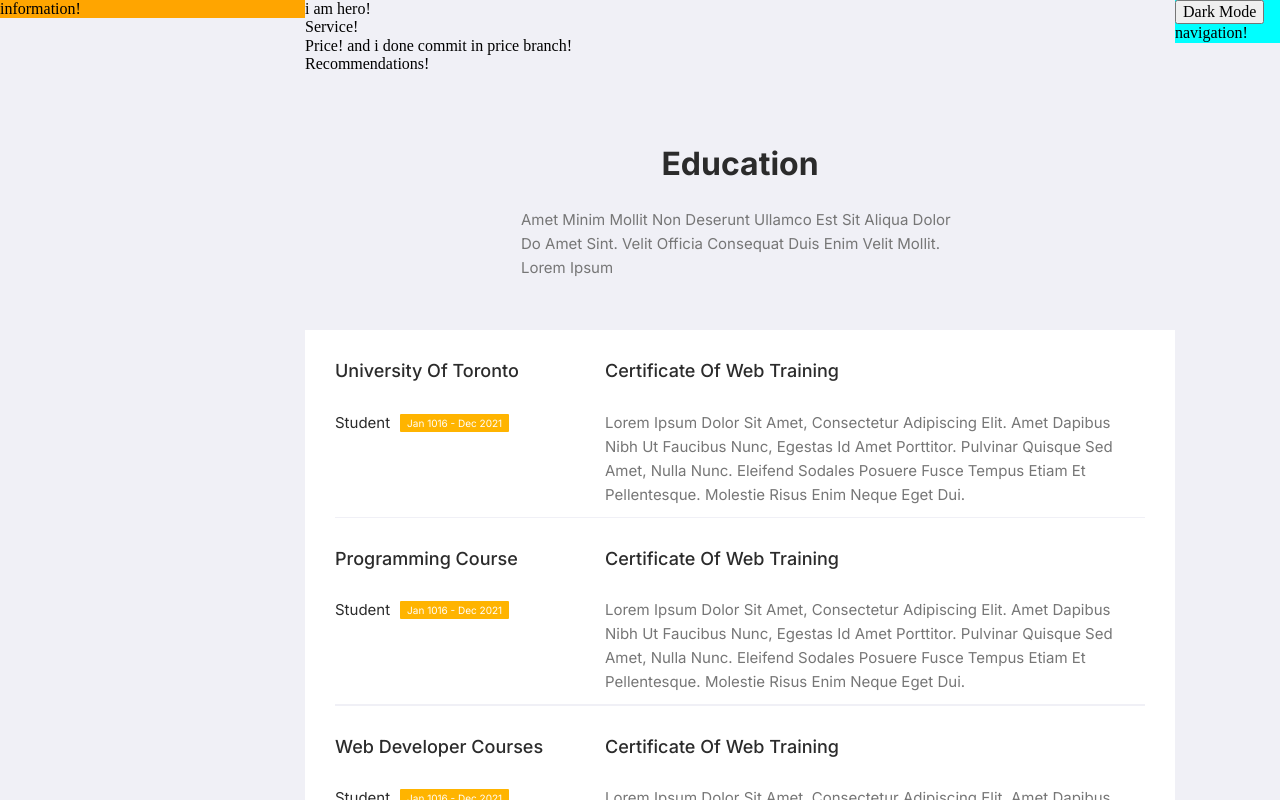
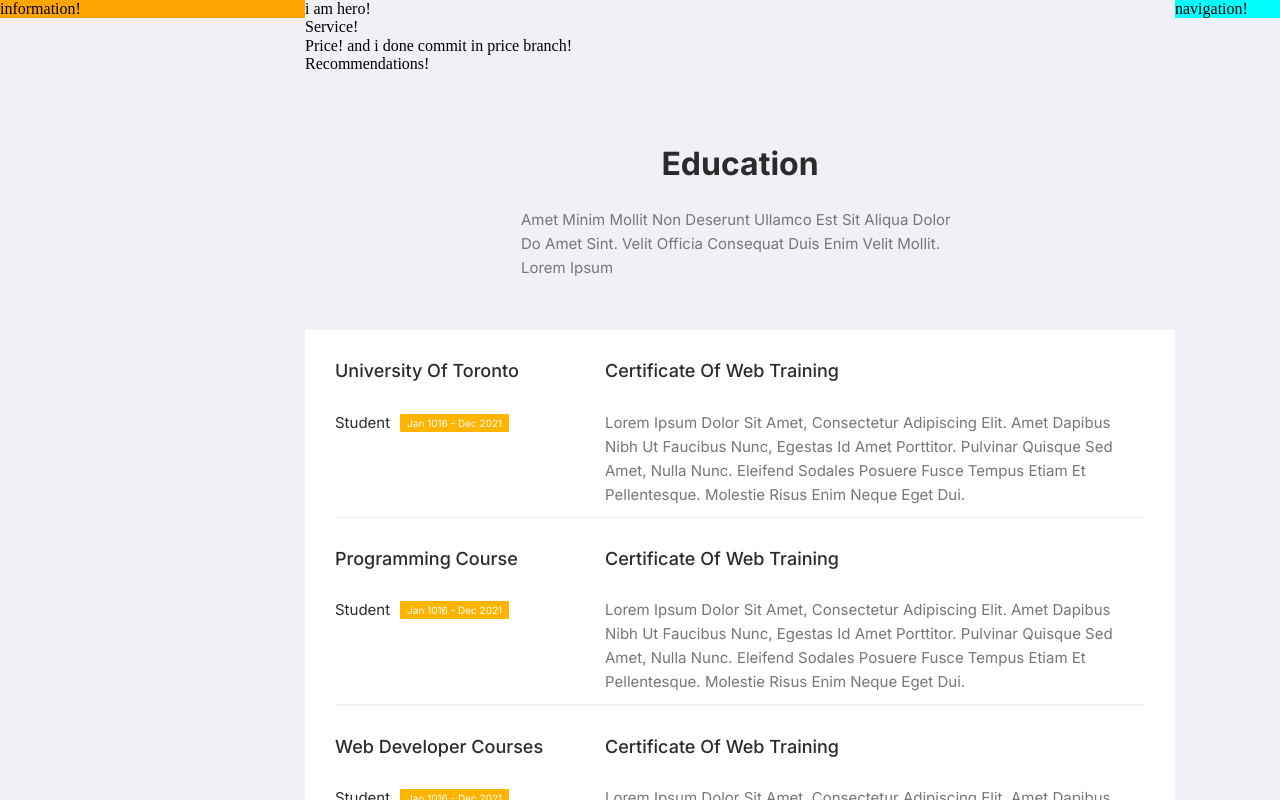
Before and after one commit to Enigma2017/portfolio-teamwork, a React (Vite) app: page / in a window 1280 px wide. Shown: the top 800 px of the page. Built offline with nearby package versions, Linux system fonts and the light colour scheme.

Commit message:
last commit

```diff
--- a/src/shared/dark_mode.jsx
+++ /dev/null
@@ -1,37 +0,0 @@
-import {useState, useEffect} from "react"
-
-const DarkModeToggle = () => {
-  const [isDarkMode, setIsDarkMode] = useState(getInitialMode())
-
-  // Function to toggle between light and dark mode
-  const toggleDarkMode = () => {
-    setIsDarkMode((prevMode) => !prevMode)
-  }
-
-  // Function to retrieve initial mode from localStorage if available, otherwise defaults to system preference
-  function getInitialMode() {
-    const savedMode = JSON.parse(localStorage.getItem("darkMode"))
-    return savedMode !== null ? savedMode : prefersDarkMode()
-  }
-
-  // Function to check if user prefers dark mode based on their system preferences
-  function prefersDarkMode() {
-    return (
-      window.matchMedia &&
-      window.matchMedia("(prefers-color-scheme: dark)").matches
-    )
-  }
-
-  // Update localStorage when dark mode changes
-  useEffect(() => {
-    localStorage.setItem("darkMode", JSON.stringify(isDarkMode))
-  }, [isDarkMode])
-
-  return (
-    <button onClick={toggleDarkMode}>
-      {isDarkMode ? "Light Mode" : "Dark Mode"}
-    </button>
-  )
-}
-
-export default DarkModeToggle
--- a/src/shared/navigation_sidebar.jsx
+++ b/src/shared/navigation_sidebar.jsx
@@ -1,12 +1,5 @@
-import DarkModeToggle from "./dark_mode"
-
 function NavigationSidebar() {
-  return (
-    <div className="navigation">
-      <DarkModeToggle />
-      navigation!
-    </div>
-  )
+  return <div className="navigation">navigation!</div>
 }
 
 export default NavigationSidebar
```
